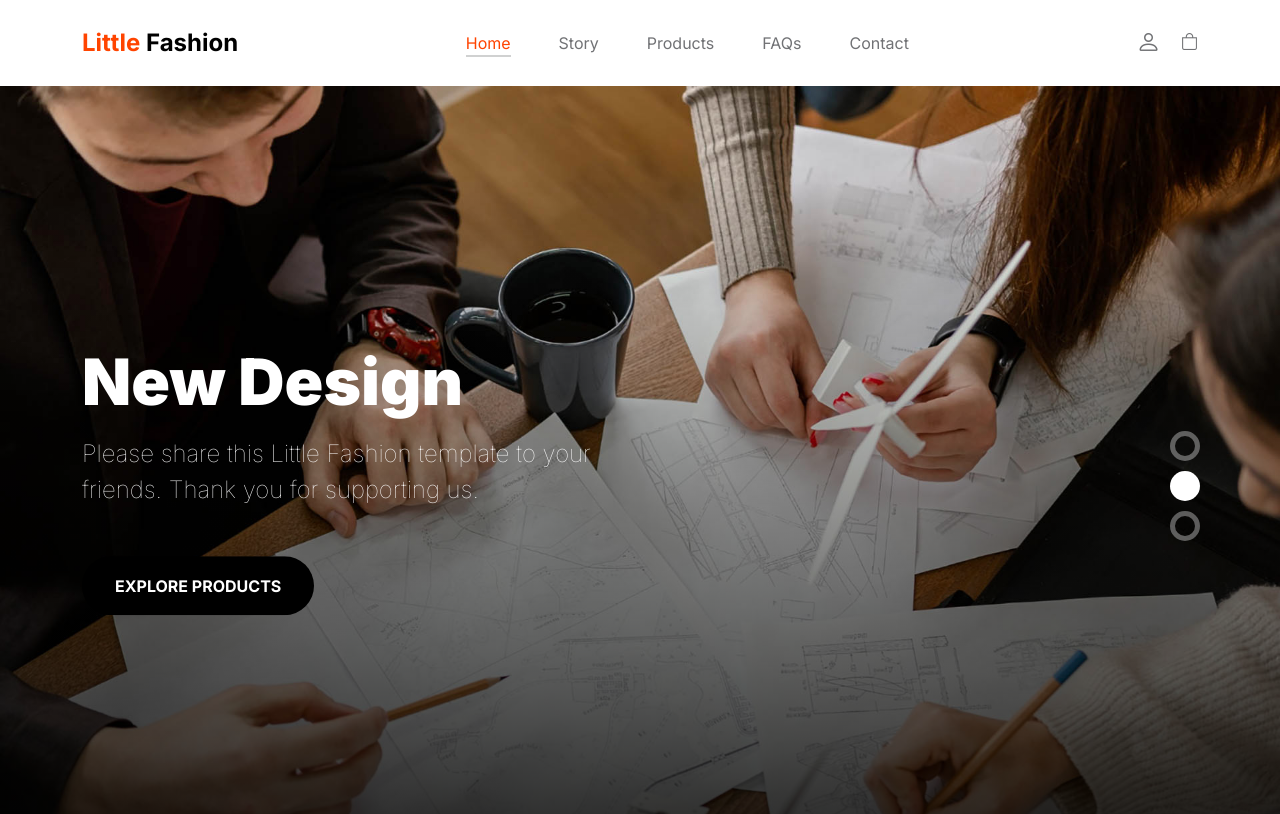
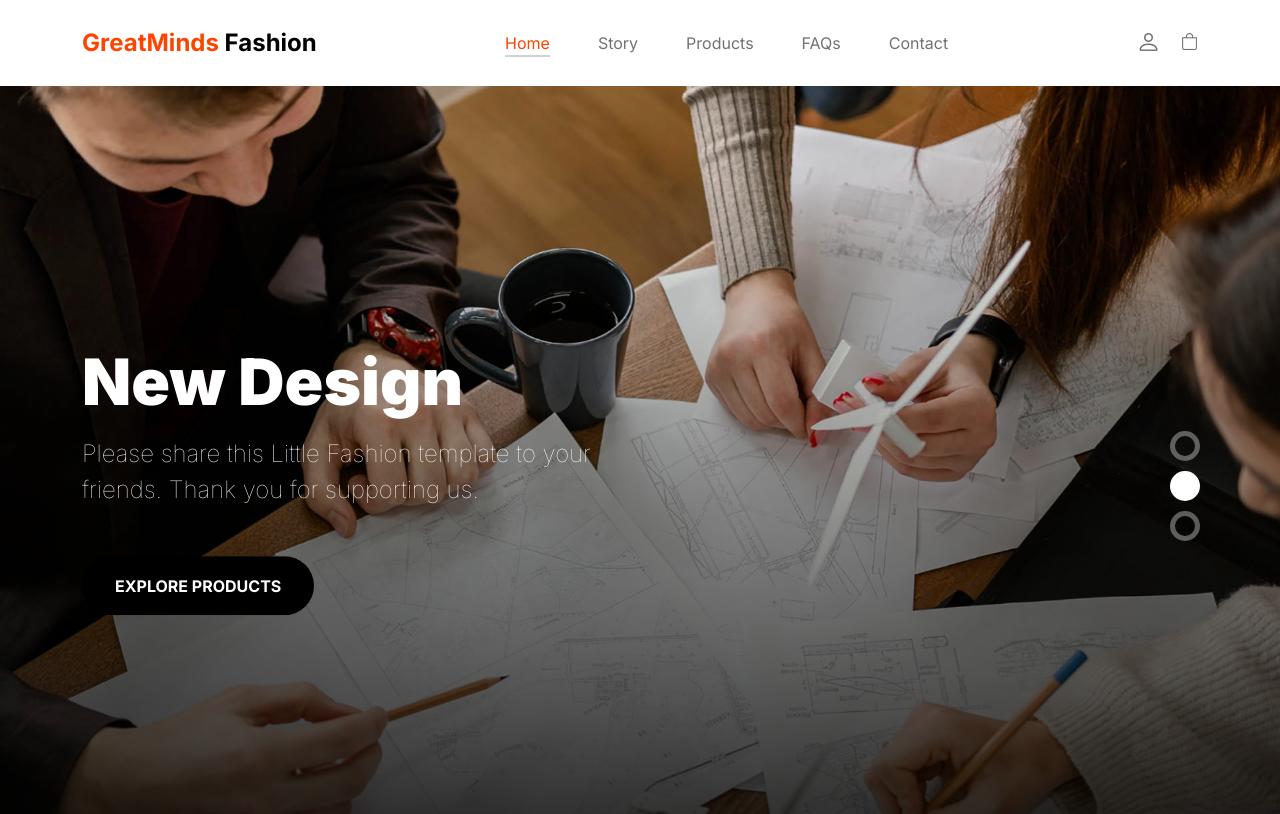
Before and after one commit to Naanorle/little-fashion-html-project, a plain HTML site: page index.html in a window 1280 px wide. Shown: the top 814 px of the page. Drawn offline with Linux system fonts and the light colour scheme.

Commit message:
modified the index.html file

```diff
--- a/index.html
+++ b/index.html
@@ -48,7 +48,7 @@ https://www.tooplate.com/view/2127-little-fashion
                     </button>
 
                     <a class="navbar-brand" href="index.html">
-                        <strong><span>Little</span> Fashion</strong>
+                        <strong><span>GreatMinds</span> Fashion</strong>
                     </a>
 
                     <div class="d-lg-none">
```
